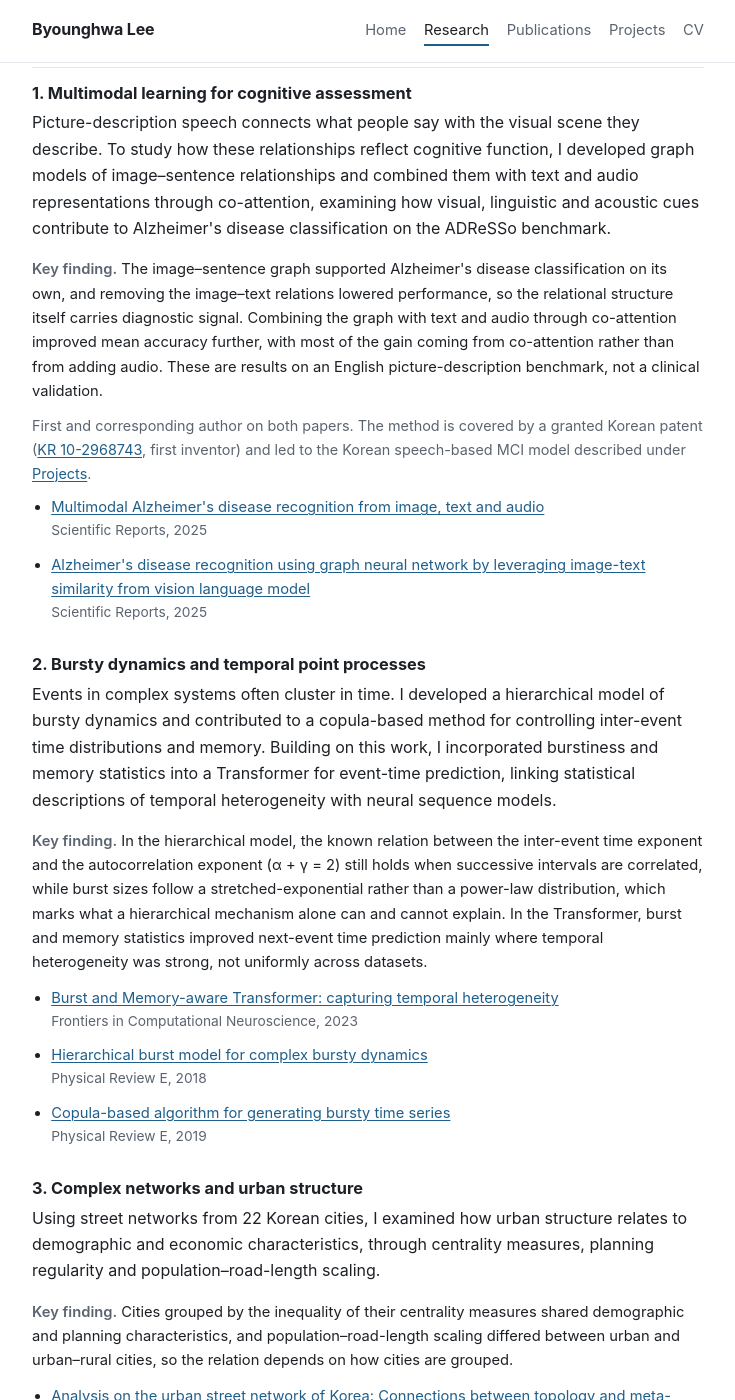
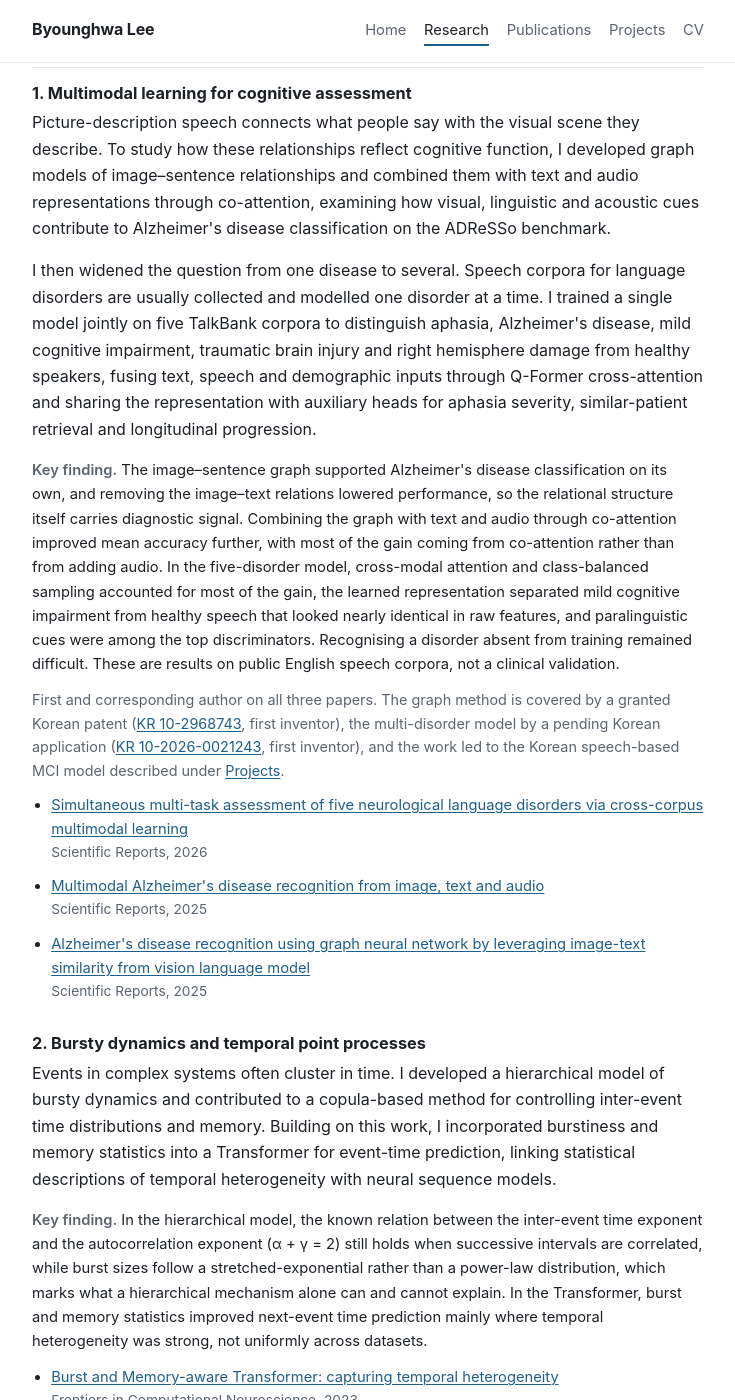
Before and after one commit to bh0903lee/bh0903lee.github.io, a Jekyll site: the page built from research.md, in a window 1280 px wide and 1400 px high, scrolled down 1960 px. Shown: the whole window, without its empty margins (272-1007 px from the left). Built offline with Jekyll 4.4.1, drawn with Linux system fonts in a browser that asks for light colours.

Commit message:
Add 2026 Scientific Reports paper on five neurological language disorders
Publications entry (P10), home highlight and featured list, research section on
cross-corpus multi-disorder assessment, web CV count and selection, overview
figure, and the regenerated CV PDF.

Co-Authored-By: Claude Opus 5.5 <noreply@anthropic.com>

```diff
--- a/_data/publications.yml
+++ b/_data/publications.yml
@@ -4,6 +4,35 @@
 #   type:    journal | conference
 #   role:    short description of the author role, shown as a tag
 #   authors: full author list in publication order
+
+- key: P10
+  title: "Simultaneous multi-task assessment of five neurological language disorders via cross-corpus multimodal learning"
+  authors:
+    - Byounghwa Lee
+    - Hwa Jeon Song
+    - Byung Ok Kang
+  venue: Scientific Reports
+  type: journal
+  year: 2026
+  date: 2026-10-19
+  doi: 10.1038/s41598-026-76495-9
+  role: First and corresponding author
+  summary: >-
+    Trains one model jointly on five TalkBank corpora to classify aphasia,
+    Alzheimer's disease, mild cognitive impairment, traumatic brain injury,
+    right hemisphere damage and healthy controls from spontaneous speech,
+    fusing text, acoustic and demographic inputs through Q-Former
+    cross-attention, with auxiliary heads for aphasia severity, similar-patient
+    retrieval and longitudinal progression.
+  finding: >-
+    The unified model outperformed all baselines, and ablations attributed
+    most of the gain to cross-modal attention fusion and class-balanced
+    sampling. The learned representation separated mild cognitive impairment
+    from controls even though their raw speech features were nearly
+    identical, and paralinguistic cues were among the top discriminators.
+    Transfer to a disorder absent from training remained difficult, and the
+    results describe a research prototype on public corpora, not a validated
+    screening tool.
 
 - key: P01
   title: "Multimodal Alzheimer's disease recognition from image, text and audio"
--- a/cv.md
+++ b/cv.md
@@ -76,11 +76,11 @@ description: Curriculum vitae of Byounghwa Lee - education, appointments, teachi
 
 {% assign pubs_first = site.data.publications | where_exp: "p", "p.role contains 'First'" %}
 {% assign pubs_corr = site.data.publications | where_exp: "p", "p.role contains 'corresponding'" %}
-{{ site.data.publications | size }} peer-reviewed publications (2018 – 2025),
+{{ site.data.publications | size }} peer-reviewed publications (2018 – 2026),
 {{ pubs_first | size }} as first author, {{ pubs_corr | size }} of them also as
 corresponding author. Selected:
 
-{% include research-papers.html keys="P01,P02,P03" %}
+{% include research-papers.html keys="P10,P01,P02,P03" %}
 
 [Full list with summaries and key results →]({{ '/publications/' | relative_url }})
 
--- a/projects.md
+++ b/projects.md
@@ -53,7 +53,7 @@ under [Research]({{ '/research/' | relative_url }}) and
   <div class="card-outputs">
     <strong>Related</strong>
     <ul>
-      <li><a href="{{ '/publications/#p01' | relative_url }}">Research papers on multimodal cognitive assessment (Scientific Reports, 2025)</a></li>
+      <li><a href="{{ '/publications/#p01' | relative_url }}">Research papers on multimodal cognitive assessment (Scientific Reports, 2025 – 2026)</a></li>
       <li><a href="{{ '/publications/#demonstrations-and-other-contributions' | relative_url }}">IEEE ICASSP 2025 Show &amp; Tell demonstration of the screening system</a></li>
       <li><a href="{{ '/cv/#technology-transfer' | relative_url }}">Technology transfer entry on the CV</a></li>
     </ul>
--- a/research.md
+++ b/research.md
@@ -97,23 +97,41 @@ that predict, generate and explain. The work spans four connected areas:
     visual, linguistic and acoustic cues contribute to Alzheimer's disease
     classification on the ADReSSo benchmark.
   </p>
+  <p>
+    I then widened the question from one disease to several. Speech corpora
+    for language disorders are usually collected and modelled one disorder at
+    a time. I trained a single model jointly on five TalkBank corpora to
+    distinguish aphasia, Alzheimer's disease, mild cognitive impairment,
+    traumatic brain injury and right hemisphere damage from healthy speakers,
+    fusing text, speech and demographic inputs through Q-Former cross-attention
+    and sharing the representation with auxiliary heads for aphasia severity,
+    similar-patient retrieval and longitudinal progression.
+  </p>
   <p class="finding">
     <strong>Key finding.</strong> The image–sentence graph supported
     Alzheimer's disease classification on its own, and removing the image–text
     relations lowered performance, so the relational structure itself carries
     diagnostic signal. Combining the graph with text and audio through
     co-attention improved mean accuracy further, with most of the gain coming
-    from co-attention rather than from adding audio. These are results on an
-    English picture-description benchmark, not a clinical validation.
+    from co-attention rather than from adding audio. In the five-disorder
+    model, cross-modal attention and class-balanced sampling accounted for most
+    of the gain, the learned representation separated mild cognitive
+    impairment from healthy speech that looked nearly identical in raw
+    features, and paralinguistic cues were among the top discriminators.
+    Recognising a disorder absent from training remained difficult. These are
+    results on public English speech corpora, not a clinical validation.
   </p>
   <p class="basis">
-    First and corresponding author on both papers. The method is covered by a
-    granted Korean patent
+    First and corresponding author on all three papers. The graph method is
+    covered by a granted Korean patent
     (<a href="{{ '/cv/#patent-t04' | relative_url }}">KR 10-2968743</a>, first
-    inventor) and led to the Korean speech-based MCI model described under
+    inventor), the multi-disorder model by a pending Korean application
+    (<a href="{{ '/cv/#patent-t05' | relative_url }}">KR 10-2026-0021243</a>,
+    first inventor), and the work led to the Korean speech-based MCI model
+    described under
     <a href="{{ '/projects/#technology-transfer' | relative_url }}">Projects</a>.
   </p>
-  {% include research-papers.html keys="P01,P02" %}
+  {% include research-papers.html keys="P10,P01,P02" %}
 </div>
 
 <div class="theme" id="bursty-dynamics">
```
Also changed, not shown: index.md (+3 -3 lines), assets/img/research-overview.svg, 1 other file.
